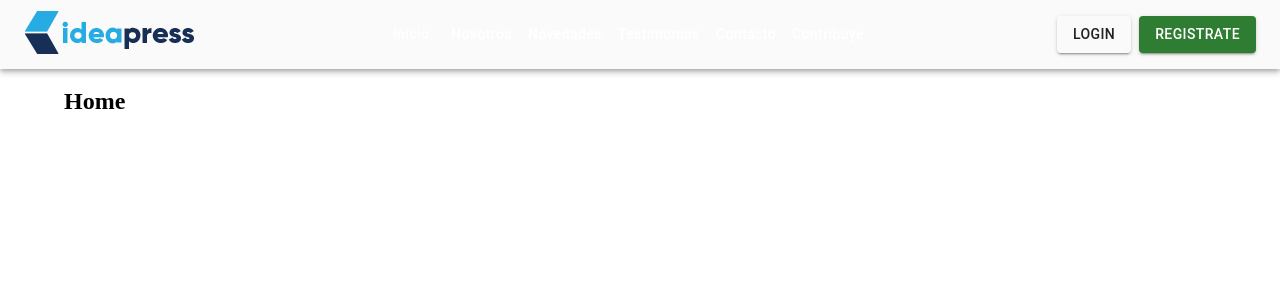
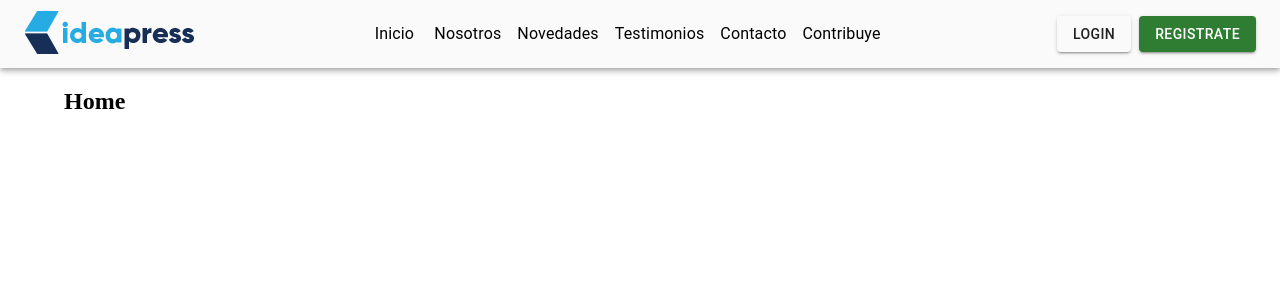
Before and after one commit to marcodromero/Alkemy-ONG-Client, a React (Create React App) app: page / in a window 1280 px wide. Shown: the top 300 px of the page. Built offline with nearby package versions, Linux system fonts and the light colour scheme.

Commit message:
fixed invisible menu items

```diff
--- a/src/components/Header/index.jsx
+++ b/src/components/Header/index.jsx
@@ -96,7 +96,7 @@ const ResponsiveAppBar = () => {
                 sx={{ my: 2, color: "white", display: "block" , textTransform: "capitalize"}}
 
               >
-                {page}
+                <Typography color='black'>{page}</Typography>
               </Button>
             ))}
           </Box>
```
